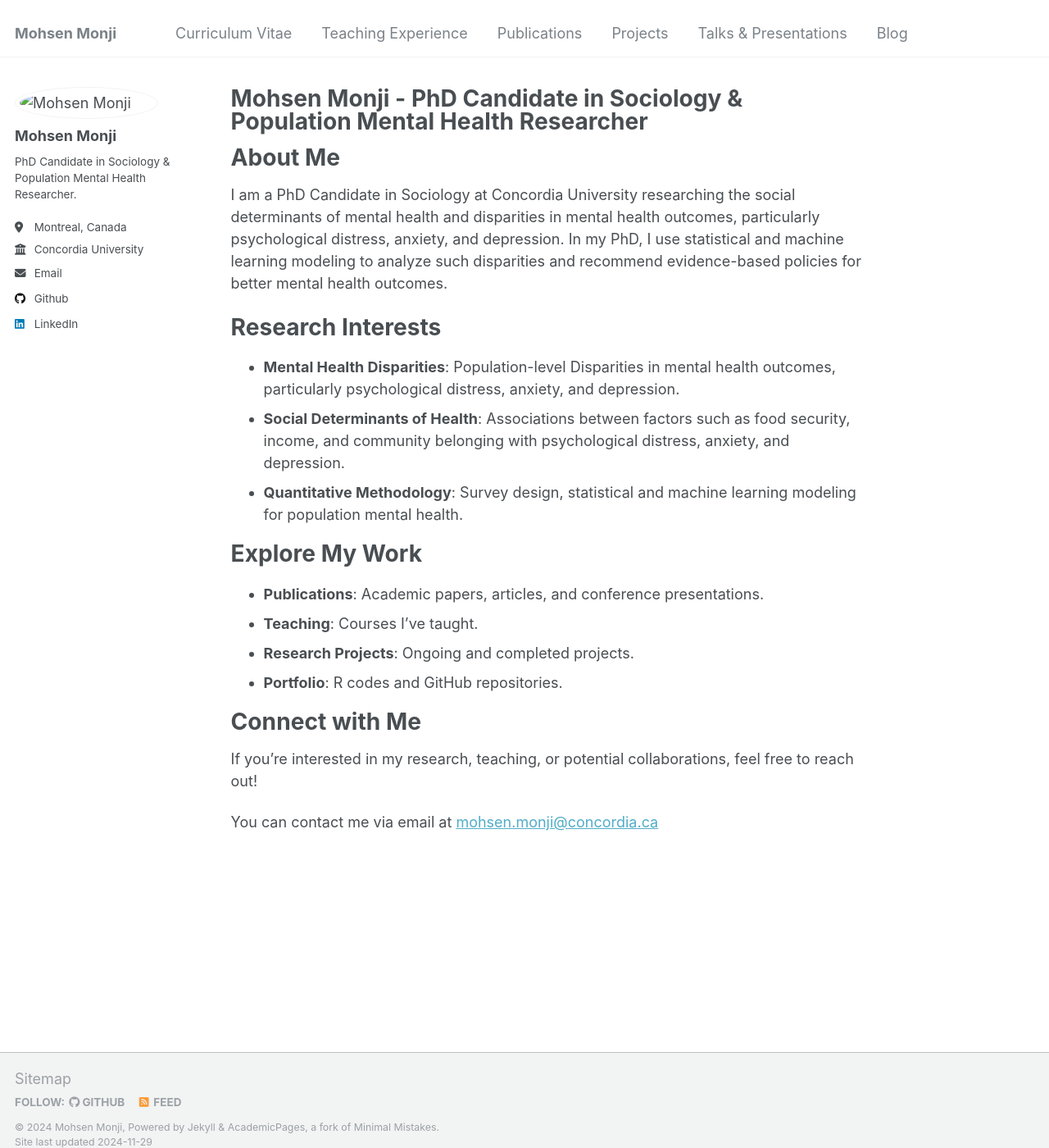
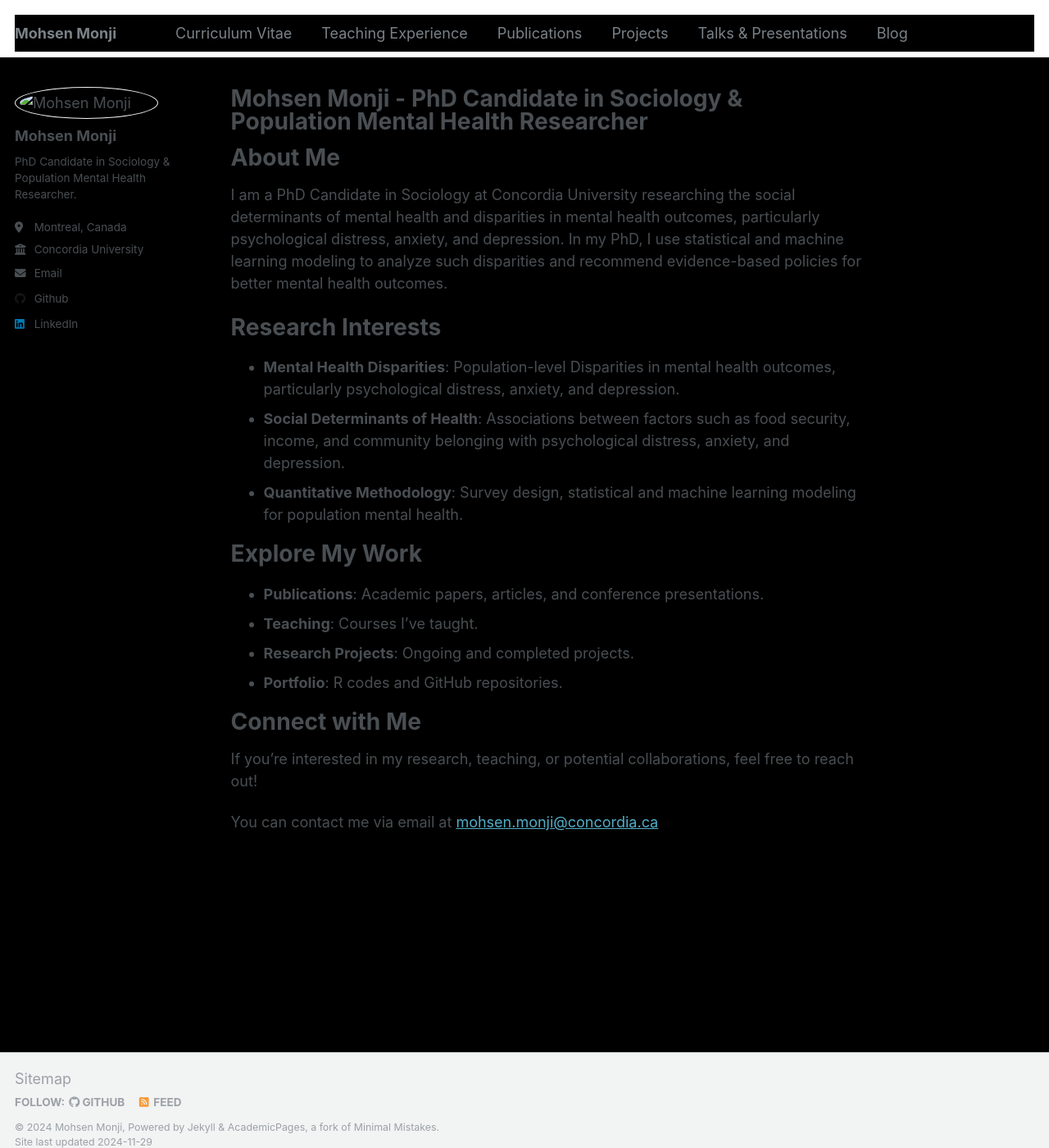
Before and after one commit to Mohsnmonji/mohsnmonji.github.io, a Jekyll site: the page built from _pages/about.md, in a window 1280 px wide and 1400 px high. Shown: the whole window at 82% size. Built offline with Jekyll 4.4.1, drawn with Linux system fonts in a browser that asks for light colours.

Commit message:
Update _variables.scss

```diff
--- a/_sass/_variables.scss
+++ b/_sass/_variables.scss
@@ -62,7 +62,8 @@ $light-gray                 : mix(#fff, $gray, 50%);
 $lighter-gray               : mix(#fff, $gray, 90%);
 
 $body-color                 : #fff;
-$background-color           : #fff;
+$background-color           : #000; // Black background
+$text-color                 : #fff; // Ensure text is white for readability
 $code-background-color      : #fafafa;
 $code-background-color-dark : $light-gray;
 $text-color                 : $dark-gray;
```
